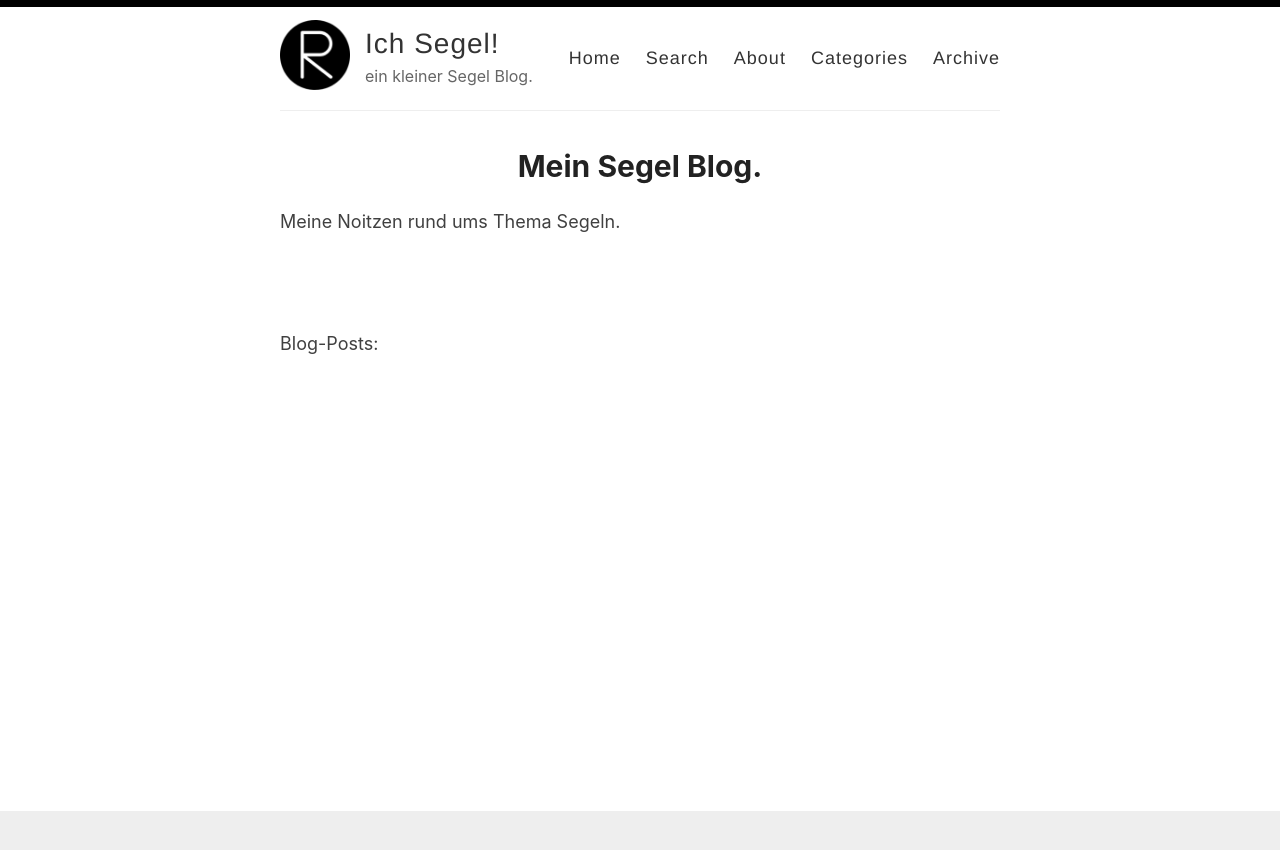
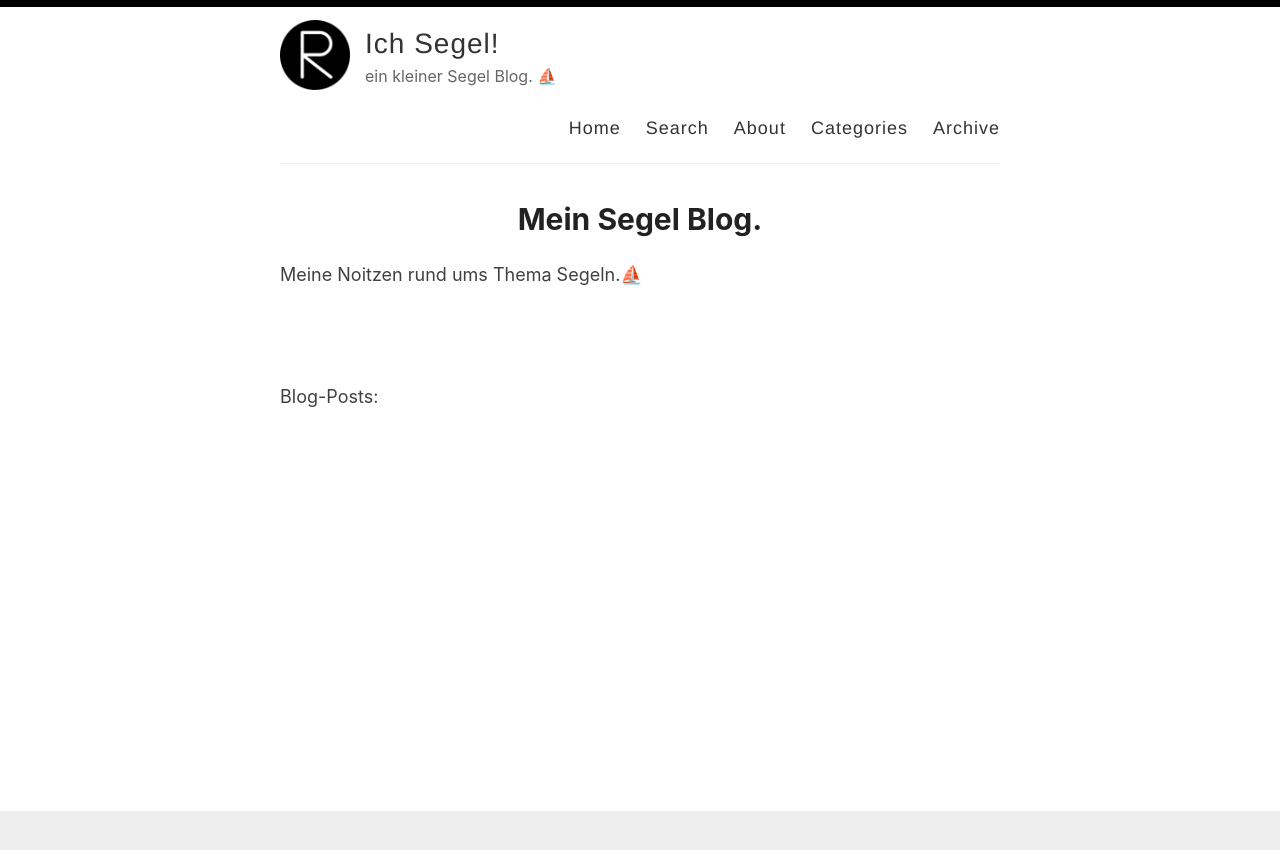
Before and after one commit to caeruleumx/ichsegel, a Jekyll site: the page built from index.html, in a window 1280 px wide. Shown: the top 850 px of the page. Built offline with Jekyll 4.4.1, drawn with Linux system fonts in a browser that asks for light colours; the list of posts is cut into pages by our own code.

Commit message:
add sailboat emoji

```diff
--- a/_config.yml
+++ b/_config.yml
@@ -9,7 +9,7 @@
 author: Benedikt
 
 # Short bio or description (displayed in the header)
-description: ein kleiner Segel Blog.
+description: ein kleiner Segel Blog. ⛵️
 
 # URL of your avatar or profile pic (you could use your GitHub profile pic)
 avatar: /images/reverie.png
@@ -78,7 +78,7 @@
 
 # Set the Sass partials directory, as we're using @imports
 sass:
-  style: :expanded # You might prefer to minify using :compressed
+  style: expanded # You might prefer to minify using :compressed
 
 # Use the following plug-ins
 plugins:
--- a/index.html
+++ b/index.html
@@ -4,7 +4,7 @@
 
  <div class="head_post">
    <h1>Mein Segel Blog.</h1>
-   <p>Meine Noitzen rund ums Thema Segeln.</p>
+   <p>Meine Noitzen rund ums Thema Segeln.⛵️</p>
    <br></br>
    <p>Blog-Posts:</p>
  </div>
```
